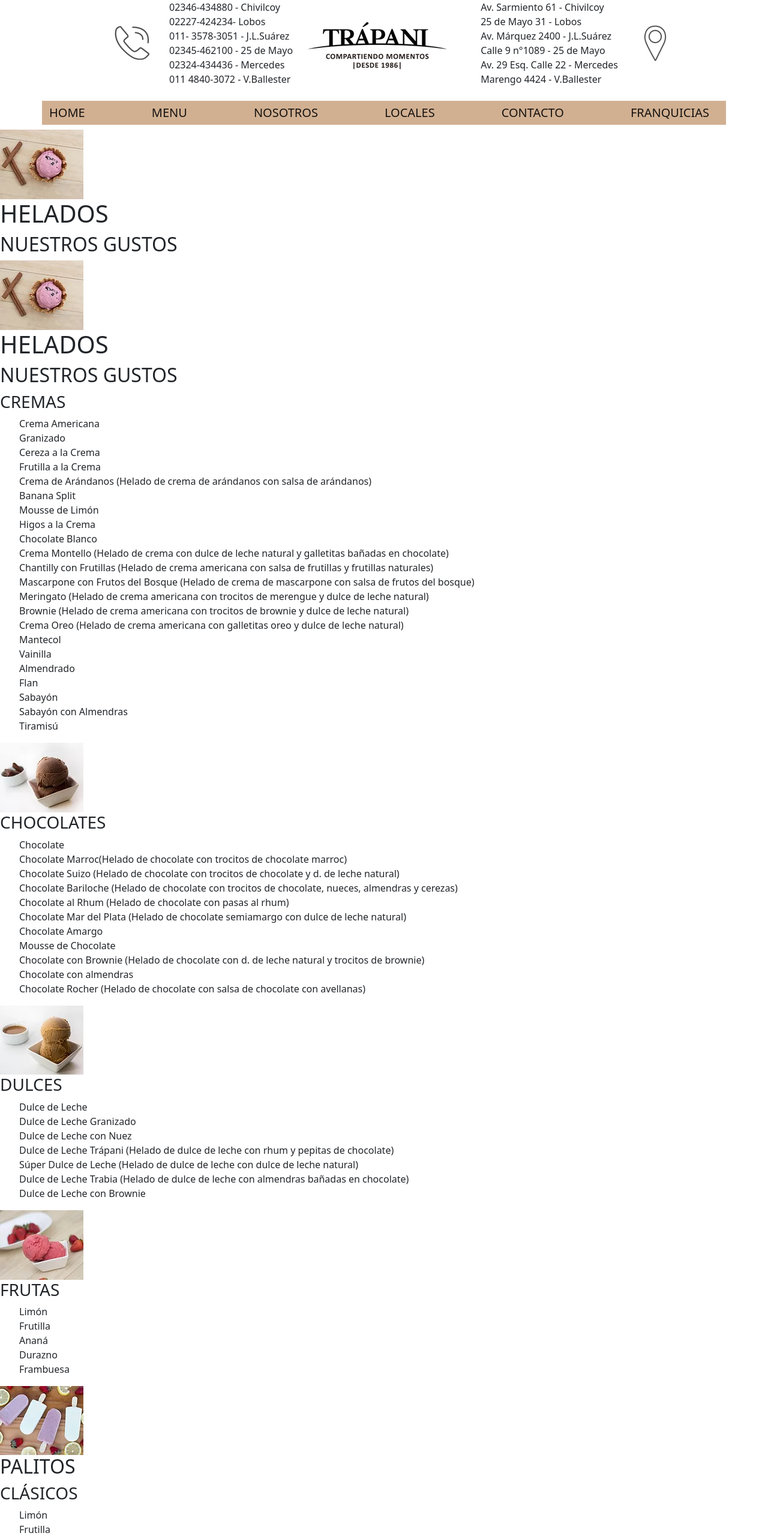
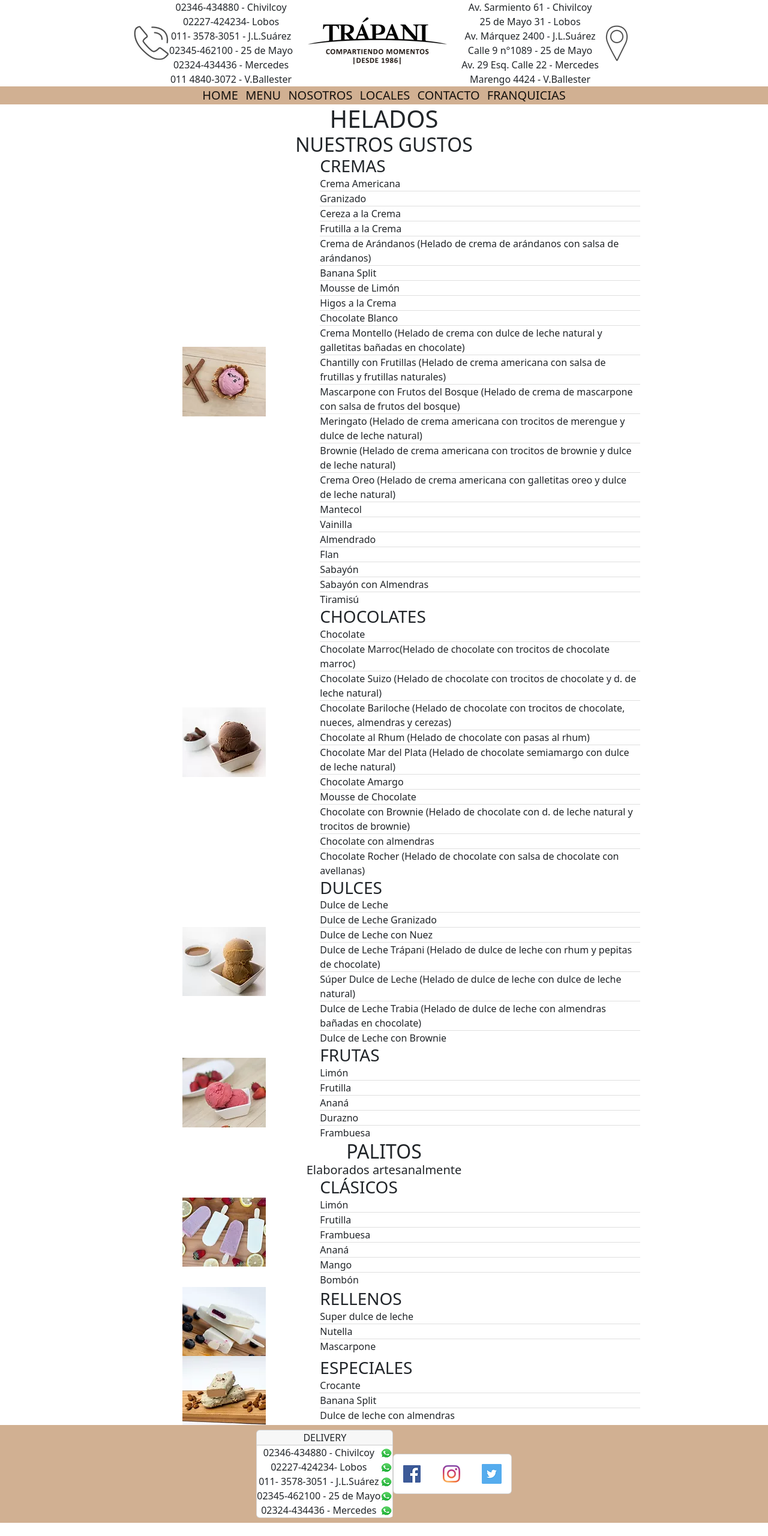
Before and after one commit to Santiago-Musso/Coderhouse, a plain HTML site: page pages/menu.html in a window 1280 px wide. Shown: the top 2560 px of the page at 60% size. After the commit the page ends 2538 px from the top, so only its background shows below. Drawn offline with nearby package versions, Linux system fonts and the light colour scheme.

Commit message:
Booststrap aplicado a Index y menu

```diff
--- a/css/style.css
+++ b/css/style.css
@@ -1,3 +1,7 @@
+*{
+    margin: 0 !important;
+    padding: 0 !important;
+}
 ul {
     list-style: none;
 }
@@ -10,14 +14,11 @@
 .bg-marron{
     background-color: rgba(209,176,146);
 }
-.imagenIndex{
-    height: 500px;
-    width: 90vw;
-    box-sizing: border-box;
+#flexCheckDefault:checked~.navegadorMobile{
+    display: flex !important;
+    position: absolute;
+    top: 24px !important;
+    background: rgba(209,176,146);
+    width: 100%;
+    height: calc(100vh - 89px - 24px);
 }
-#flexCheckDefault:checked~.navegadorMobile{
-    display: flex;
-    background: #fff;
-    width: 100vw;
-    top: calc(100vh - 89);
-}
--- a/pages/menu.html
+++ b/pages/menu.html
@@ -9,13 +9,13 @@
     <link rel="stylesheet" href="../css/style.css">
     <link href="https://cdn.jsdelivr.net/npm/bootstrap@5.2.0/dist/css/bootstrap.min.css" rel="stylesheet" integrity="sha384-gH2yIJqKdNHPEq0n4Mqa/HGKIhSkIHeL5AyhkYV8i59U5AR6csBvApHHNl/vI1Bx" crossorigin="anonymous">
 </head>
-<body class="body">
+<body class="container-fluid text-center">
     <header class="row sticky-top">
         <div class="d-flex justify-content-center align-items-center bg-white">
-            <ul>
+            <ul class="d-none d-sm-block">
                 <img src="../images/contacto.webp">
             </ul>
-            <ul>
+            <ul class="d-none d-lg-block">
                 <li>02346-434880 - Chivilcoy</li>
                 <li>02227-424234- Lobos</li>
                 <li>011- 3578-3051 - J.L.Suárez</li>
@@ -24,7 +24,7 @@
                 <li>011 4840-3072 - V.Ballester</li>
             </ul>
             <a href="../index.html"><img src="../images/logoheader.webp"></a>
-            <ul>
+            <ul class="d-none d-lg-block">
                 <li>Av. Sarmiento 61 - Chivilcoy</li>
                 <li>25 de Mayo 31 - Lobos</li>
                 <li>Av. Márquez 2400 - J.L.Suárez</li>
@@ -32,159 +32,172 @@
                 <li>Av. 29 Esq. Calle 22 - Mercedes</li>
                 <li>Marengo 4424 - V.Ballester</li>
             </ul>
-            <ul>
+            <ul class="d-none d-sm-block">
                 <img src="../images/ubicacion.webp">
             </ul>
         </div>
 
-        <nav class="navbar bg-white">
-            <div class="container bg-marron">
-                <a class="navbar-brand" href="../index.html">HOME</a>
-                <a class="navbar-brand" href="../pages/menu.html">MENU</a>
-                <a class="navbar-brand" href="../pages/nosotros.html">NOSOTROS</a>
-                <a class="navbar-brand" href="../pages/locales.html">LOCALES</a>
-                <a class="navbar-brand" href="../pages/contacto.html">CONTACTO</a>
-                <a class="navbar-brand" href="../pages/franquicias.html">FRANQUICIAS</a>
+        <nav class="navbar bg-marron">
+            <div class="container-fluid">
+                <input class="form-check-input" type="checkbox" id="flexCheckDefault">
+                <label class="form-check-label d-md-none" for="flexCheckDefault">
+                    <i class="fa-solid fa-bars"></i>
+                </label>
+                <div class="container-fluid bg-marron d-none flex-column justify-content-around d-md-block navegadorMobile">
+                    <a class="navbar-brand p-1" href="../index.html">HOME</a>
+                    <a class="navbar-brand p-1" href="../pages/menu.html">MENU</a>
+                    <a class="navbar-brand p-1" href="../pages/nosotros.html">NOSOTROS</a>
+                    <a class="navbar-brand p-1" href="../pages/locales.html">LOCALES</a>
+                    <a class="navbar-brand p-1" href="../pages/contacto.html">CONTACTO</a>
+                    <a class="navbar-brand p-1" href="../pages/franquicias.html">FRANQUICIAS</a>
+                </div>
             </div>
         </nav>
     </header>
 
-    <section class="body__menu"> <!-- Ya tiene flexbox -->
-        <article class="body__menu__contenedor">
-            <div class="body__menu__contenedor__seccion">
-                <div class="body__menu__contenedor__seccion__imagen">
-                    <img class="body__menu__helados__contenedor__img" src="../images/gustos_crema.webp" alt="Helados de crema">
+    <section class="row container-fluid">
+        <div class="container">
+            <div class="row justify-content-center align-items-center">
+                <div class="col-md-8">
+                    <h1>HELADOS</h1>
+                    <h2>NUESTROS GUSTOS</h2>
                 </div>
-                <h1 class="body__menu__helados__contenedor__img--oculto">HELADOS</h1>
-                <h2 class="body__menu__helados__contenedor__img--oculto">NUESTROS GUSTOS</h2>
-                <img class="body__menu__helados__contenedor__img--oculto" src="../images/gustos_crema.webp" alt="Helados de crema">
-                <div class="body__menu__contenedor__seccion__contenido">
-                    <h1 class="body__menu__helados__contenedor__img">HELADOS</h1>
-                    <h2 class="body__menu__helados__contenedor__img">NUESTROS GUSTOS</h2>
+            </div>
+            <div class="row justify-content-center align-items-center">
+                <div class="col-md-3 col-8 text-start text-md-center">
+                    <img src="../images/gustos_crema.webp" alt="Helados de crema">
+                </div>
+                <div class="col-md-5 col-8 text-start">
                     <h3>CREMAS</h3>
-                    <ul>
-                        <li>Crema Americana</li>
-                        <li>Granizado</li>
-                        <li>Cereza a la Crema</li>
-                        <li>Frutilla a la Crema</li>
-                        <li>Crema de Arándanos (Helado de crema de arándanos con salsa de arándanos)</li>
-                        <li>Banana Split</li>
-                        <li>Mousse de Limón</li>
-                        <li>Higos a la Crema</li>
-                        <li>Chocolate Blanco</li>
-                        <li>Crema Montello (Helado de crema con dulce de leche natural y galletitas bañadas en chocolate)</li>
-                        <li>Chantilly con Frutillas (Helado de crema americana con salsa de frutillas y frutillas naturales)</li>
-                        <li>Mascarpone con Frutos del Bosque (Helado de crema de mascarpone con salsa de frutos del bosque)</li>
-                        <li>Meringato (Helado de crema americana con trocitos de merengue y dulce de leche natural)</li>
-                        <li>Brownie (Helado de crema americana con trocitos de brownie y dulce de leche natural)</li>
-                        <li>Crema Oreo (Helado de crema americana con galletitas oreo y dulce de leche natural)</li>
-                        <li>Mantecol</li>
-                        <li>Vainilla</li>
-                        <li>Almendrado</li>
-                        <li>Flan</li>
-                        <li>Sabayón</li>
-                        <li>Sabayón con Almendras</li>
-                        <li>Tiramisú</li>
+                    <ul class="list-group list-group-flush">
+                        <li class="list-group-item">Crema Americana</li>
+                        <li class="list-group-item">Granizado</li>
+                        <li class="list-group-item">Cereza a la Crema</li>
+                        <li class="list-group-item">Frutilla a la Crema</li>
+                        <li class="list-group-item">Crema de Arándanos (Helado de crema de arándanos con salsa de arándanos)</li>
+                        <li class="list-group-item">Banana Split</li>
+                        <li class="list-group-item">Mousse de Limón</li>
+                        <li class="list-group-item">Higos a la Crema</li>
+                        <li class="list-group-item">Chocolate Blanco</li>
+                        <li class="list-group-item">Crema Montello (Helado de crema con dulce de leche natural y galletitas bañadas en chocolate)</li>
+                        <li class="list-group-item">Chantilly con Frutillas (Helado de crema americana con salsa de frutillas y frutillas naturales)</li>
+                        <li class="list-group-item">Mascarpone con Frutos del Bosque (Helado de crema de mascarpone con salsa de frutos del bosque)</li>
+                        <li class="list-group-item">Meringato (Helado de crema americana con trocitos de merengue y dulce de leche natural)</li>
+                        <li class="list-group-item">Brownie (Helado de crema americana con trocitos de brownie y dulce de leche natural)</li>
+                        <li class="list-group-item">Crema Oreo (Helado de crema americana con galletitas oreo y dulce de leche natural)</li>
+                        <li class="list-group-item">Mantecol</li>
+                        <li class="list-group-item">Vainilla</li>
+                        <li class="list-group-item">Almendrado</li>
+                        <li class="list-group-item">Flan</li>
+                        <li class="list-group-item">Sabayón</li>
+                        <li class="list-group-item">Sabayón con Almendras</li>
+                        <li class="list-group-item">Tiramisú</li>
                     </ul>
                 </div>
             </div>
-            <div class="body__menu__contenedor__seccion">
-                <div class="body__menu__contenedor__seccion__imagen">
+            <div class="row justify-content-center align-items-center">
+                <div class="col-md-3 col-8 text-start text-md-center">
                     <img src="../images/gustos_chocolates.webp" alt="Helados de chocolate">
                 </div>
-                <div class="body__menu__contenedor__seccion__contenido">
+                <div class="col-md-5 col-8 text-start">
                     <h3>CHOCOLATES</h3>
-                    <ul>
-                        <li>Chocolate</li>
-                        <li>Chocolate Marroc(Helado de chocolate con trocitos de chocolate marroc)</li>
-                        <li>Chocolate Suizo (Helado de chocolate con trocitos de chocolate y d. de leche natural)</li>
-                        <li>Chocolate Bariloche (Helado de chocolate con trocitos de chocolate, nueces, almendras y cerezas)</li>
-                        <li>Chocolate al Rhum (Helado de chocolate con pasas al rhum)</li>
-                        <li>Chocolate Mar del Plata (Helado de chocolate semiamargo con dulce de leche natural)</li>
-                        <li>Chocolate Amargo</li>
-                        <li>Mousse de Chocolate</li>
-                        <li>Chocolate con Brownie (Helado de chocolate con d. de leche natural y trocitos de brownie)</li>
-                        <li>Chocolate con almendras</li>
-                        <li>Chocolate Rocher (Helado de chocolate con salsa de chocolate con avellanas)</li>
+                    <ul class="list-group list-group-flush">
+                        <li class="list-group-item">Chocolate</li>
+                        <li class="list-group-item">Chocolate Marroc(Helado de chocolate con trocitos de chocolate marroc)</li>
+                        <li class="list-group-item">Chocolate Suizo (Helado de chocolate con trocitos de chocolate y d. de leche natural)</li>
+                        <li class="list-group-item">Chocolate Bariloche (Helado de chocolate con trocitos de chocolate, nueces, almendras y cerezas)</li>
+                        <li class="list-group-item">Chocolate al Rhum (Helado de chocolate con pasas al rhum)</li>
+                        <li class="list-group-item">Chocolate Mar del Plata (Helado de chocolate semiamargo con dulce de leche natural)</li>
+                        <li class="list-group-item">Chocolate Amargo</li>
+                        <li class="list-group-item">Mousse de Chocolate</li>
+                        <li class="list-group-item">Chocolate con Brownie (Helado de chocolate con d. de leche natural y trocitos de brownie)</li>
+                        <li class="list-group-item">Chocolate con almendras</li>
+                        <li class="list-group-item">Chocolate Rocher (Helado de chocolate con salsa de chocolate con avellanas)</li>
                     </ul>
                 </div>
             </div>
-            <div class="body__menu__contenedor__seccion">
-                <div class="body__menu__contenedor__seccion__imagen">
+            <div class="row justify-content-center align-items-center">
+                <div class="col-md-3 col-8 text-start text-md-center">
                     <img src="../images/gustos_dulces.webp" alt="Helados de dulce de leche">
                 </div>
-                <div class="body__menu__contenedor__seccion__contenido">
+                <div class="col-md-5 col-8 text-start">
                     <h3>DULCES</h3>
-                    <ul>
-                        <li>Dulce de Leche</li>
-                        <li>Dulce de Leche Granizado</li>
-                        <li>Dulce de Leche con Nuez</li>
-                        <li>Dulce de Leche Trápani (Helado de dulce de leche con rhum y pepitas de chocolate)</li>
-                        <li>Súper Dulce de Leche (Helado de dulce de leche con dulce de leche natural)</li>
-                        <li>Dulce de Leche Trabia (Helado de dulce de leche con almendras bañadas en chocolate)</li>
-                        <li>Dulce de Leche con Brownie</li>
+                    <ul class="list-group list-group-flush">
+                        <li class="list-group-item">Dulce de Leche</li>
+                        <li class="list-group-item">Dulce de Leche Granizado</li>
+                        <li class="list-group-item">Dulce de Leche con Nuez</li>
+                        <li class="list-group-item">Dulce de Leche Trápani (Helado de dulce de leche con rhum y pepitas de chocolate)</li>
+                        <li class="list-group-item">Súper Dulce de Leche (Helado de dulce de leche con dulce de leche natural)</li>
+                        <li class="list-group-item">Dulce de Leche Trabia (Helado de dulce de leche con almendras bañadas en chocolate)</li>
+                        <li class="list-group-item">Dulce de Leche con Brownie</li>
                     </ul>
                 </div>
             </div>
-            <div class="body__menu__contenedor__seccion">
-                <div class="body__menu__contenedor__seccion__imagen">
+            <div class="row justify-content-center align-items-center">
+                <div class="col-md-3 col-8 text-start text-md-center">
                     <img src="../images/gustos_frutas.webp" alt="Helados de frutas">
                 </div>
-                <div class="body__menu__contenedor__seccion__contenido">
+                <div class="col-md-5 col-8 text-start">
                     <h3>FRUTAS</h3>
-                    <ul>
-                        <li>Limón</li>
-                        <li>Frutilla</li>
-                        <li>Ananá</li>
-                        <li>Durazno</li>
-                        <li>Frambuesa</li>
+                    <ul class="list-group list-group-flush">
+                        <li class="list-group-item">Limón</li>
+                        <li class="list-group-item">Frutilla</li>
+                        <li class="list-group-item">Ananá</li>
+                        <li class="list-group-item">Durazno</li>
+                        <li class="list-group-item">Frambuesa</li>
                     </ul>
                 </div>
             </div>
-            <div class="body__menu__contenedor__seccion">
-                <div class="body__menu__contenedor__seccion__imagen">
+            <div class="row justify-content-center align-items-center">
+                <div class="row justify-content-center align-items-center">
+                    <div class="col-md-8">
+                        <h2>PALITOS</h2>
+                        <h5>Elaborados artesanalmente</h5>
+                    </div>
+                </div>
+                <div class="col-md-3 col-8 text-start text-md-center">
                     <img src="../images/palitos_clasicos.webp" alt="Palitos clásicos">
                 </div>
-                <div class="body__menu__contenedor__seccion__contenido">
-                    <h2>PALITOS</h2>
+                <div class="col-md-5 col-8 text-start">
+
                     <h3>CLÁSICOS</h3>
-                    <ul>
-                        <li>Limón</li>
-                        <li>Frutilla</li>
-                        <li>Frambuesa</li>
-                        <li>Ananá</li>
-                        <li>Mango</li>
-                        <li>Bombón</li>
+                    <ul class="list-group list-group-flush">
+                        <li class="list-group-item">Limón</li>
+                        <li class="list-group-item">Frutilla</li>
+                        <li class="list-group-item">Frambuesa</li>
+                        <li class="list-group-item">Ananá</li>
+                        <li class="list-group-item">Mango</li>
+                        <li class="list-group-item">Bombón</li>
                     </ul>
                 </div>
             </div>
-            <div class="body__menu__contenedor__seccion">
-                <div class="body__menu__contenedor__seccion__imagen">
+            <div class="row justify-content-center align-items-center">
+                <div class="col-md-3 col-8 text-start text-md-center">
                     <img src="../images/palitos_rellenos.webp" alt="Palitos rellenos">
                 </div>
-                <div class="body__menu__contenedor__seccion__contenido">
+                <div class="col-md-5 col-8 text-start">
                     <h3>RELLENOS</h3>
-                    <ul>
-                        <li>Super dulce de leche</li>
-                        <li>Nutella</li>
-                        <li>Mascarpone</li>
+                    <ul class="list-group list-group-flush">
+                        <li class="list-group-item">Super dulce de leche</li>
+                        <li class="list-group-item">Nutella</li>
+                        <li class="list-group-item">Mascarpone</li>
+                    </ul>
+            </div>
+            <div class="row justify-content-center align-items-center">
+                <div class="col-md-3 col-8 text-start text-md-center">
+                    <img src="../images/palitos_especiales.webp" alt="Palitos especiales">
+                </div>
+                <div class="col-md-5 col-8 text-start">
+                    <h3>ESPECIALES</h3>
+                    <ul class="list-group list-group-flush">
+                        <li class="list-group-item">Crocante</li>
+                        <li class="list-group-item">Banana Split</li>
+                        <li class="list-group-item">Dulce de leche con almendras</li>
                     </ul>
                 </div>
             </div>
-            <div class="body__menu__contenedor__seccion">
-                <div class="body__menu__contenedor__seccion__imagen">
-                    <img src="../images/palitos_especiales.webp" alt="Palitos rellenos">
-                </div>
-                <div class="body__menu__contenedor__seccion__contenido">
-                    <h3>ESPECIALES</h3>
-                    <ul>
-                        <li>Crocante</li>
-                        <li>Banana Split</li>
-                        <li>Dulce de leche con almendras</li>
-                    </ul>
-                </div>
-            </div>
-
+        </div>
+<!--
             <table class="body__menu__helados__bombones">
                 <tr>
                     <td></td>
@@ -281,7 +294,7 @@
                         <h3>(Helado de chocolate o vainilla relleno de dulce de leche, bañado con chocolate)</h3>
                     </td>
                 </tr>
-            </table>
+            </table> -->
 <!--             <table>                EN DESARROLLO
                 <tr>
                     <td></td>
@@ -335,15 +348,13 @@
         </article> -->
     </section>
 
-<!--     <img class="newsletter" src="../images/newsletter.webp" alt="Suscribite a las promociones"> -->
-
     <footer class="row ">
-        <div class="container-fluid d-flex justify-content-center align-items-center bg-white">
-            <div class="card">
+        <div class="container-fluid d-flex justify-content-center align-items-center bg-marron p-2">
+            <div class="card d-none d-md-block">
                 <div class="card-header">
                     DELIVERY
                 </div>
-                <div class="card-body d-flex">
+                <div class="card-body d-flex ">
                     <ul>
                         <li>02346-434880 - Chivilcoy</li>
                         <li>02227-424234- Lobos</li>
@@ -362,13 +373,14 @@
             </div>
             <div class="card">
                 <div class="card-body">
-                    <a href="https://www.facebook.com/HeladosTrapani" target="_blank"><img src="../images/fb_footer.webp" alt="Facebook"></a>
-                    <a href="https://www.instagram.com/heladostrapani/" target="_blank"><img src="../images/ig_footer.webp" alt="Instagram"></a>
-                    <a href="https://twitter.com/HeladosTrapani" target="_blank"><img src="../images/tw_footer.webp" alt="Twitter"></a>
+                    <a href="https://www.facebook.com/HeladosTrapani" target="_blank"><img src="../images/fb_footer.webp" alt="Facebook" class="p-3"></a>
+                    <a href="https://www.instagram.com/heladostrapani/" target="_blank"><img src="../images/ig_footer.webp" alt="Instagram" class="p-3"></a>
+                    <a href="https://twitter.com/HeladosTrapani" target="_blank"><img src="../images/tw_footer.webp" alt="Twitter" class="p-3"></a>
                 </div>
             </div>
         </div>
     </footer>
+
     <script src="https://kit.fontawesome.com/494063b862.js" crossorigin="anonymous"></script>
     <script src="https://cdn.jsdelivr.net/npm/bootstrap@5.2.0/dist/js/bootstrap.bundle.min.js" integrity="sha384-A3rJD856KowSb7dwlZdYEkO39Gagi7vIsF0jrRAoQmDKKtQBHUuLZ9AsSv4jD4Xa" crossorigin="anonymous"></script>
 </body>
```
Also changed, not shown: index.html (+21 -20 lines), pages/contacto.html (+43 -34 lines), pages/franquicias.html (+43 -35 lines), pages/locales.html (+43 -34 lines), pages/nosotros.html (+44 -37 lines).
